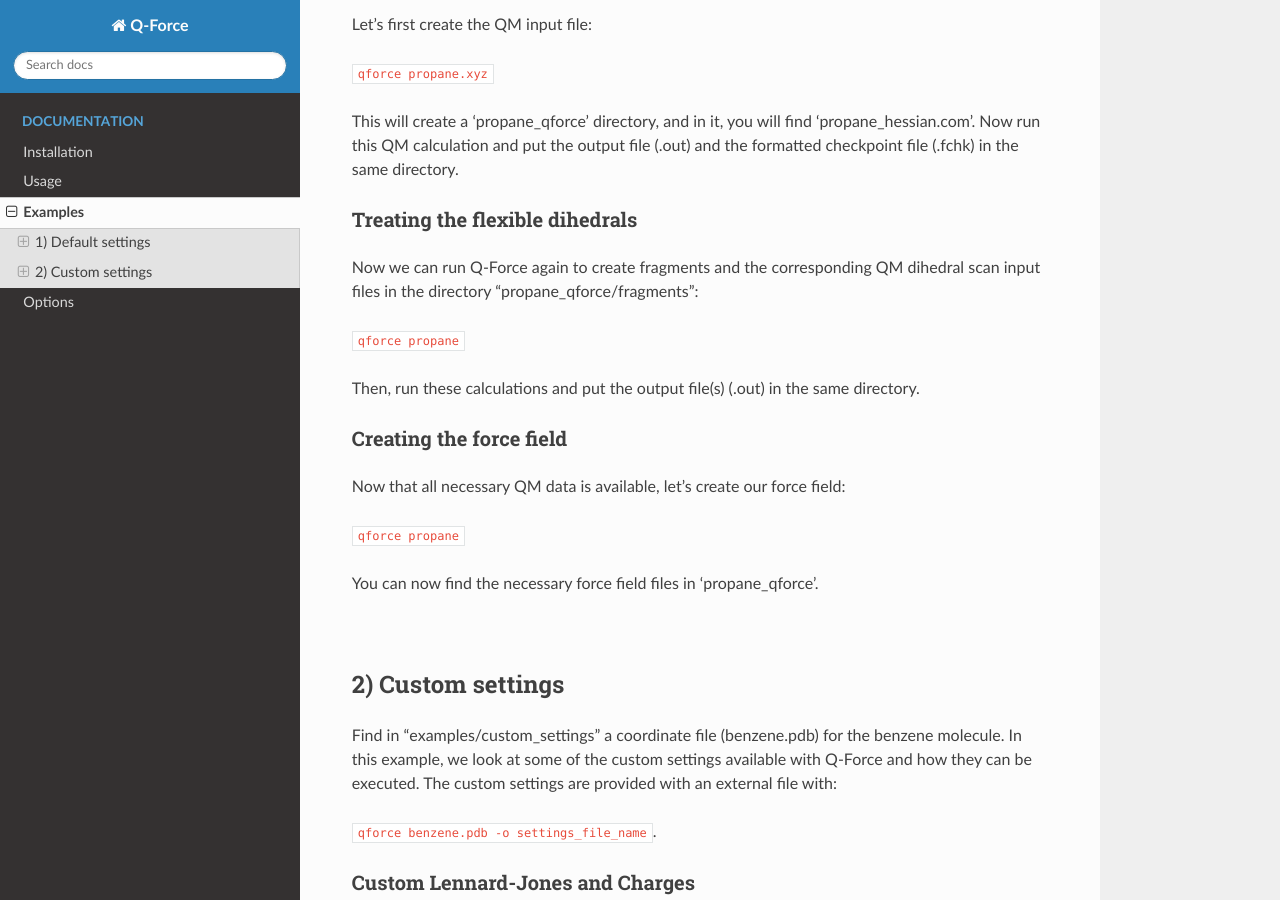
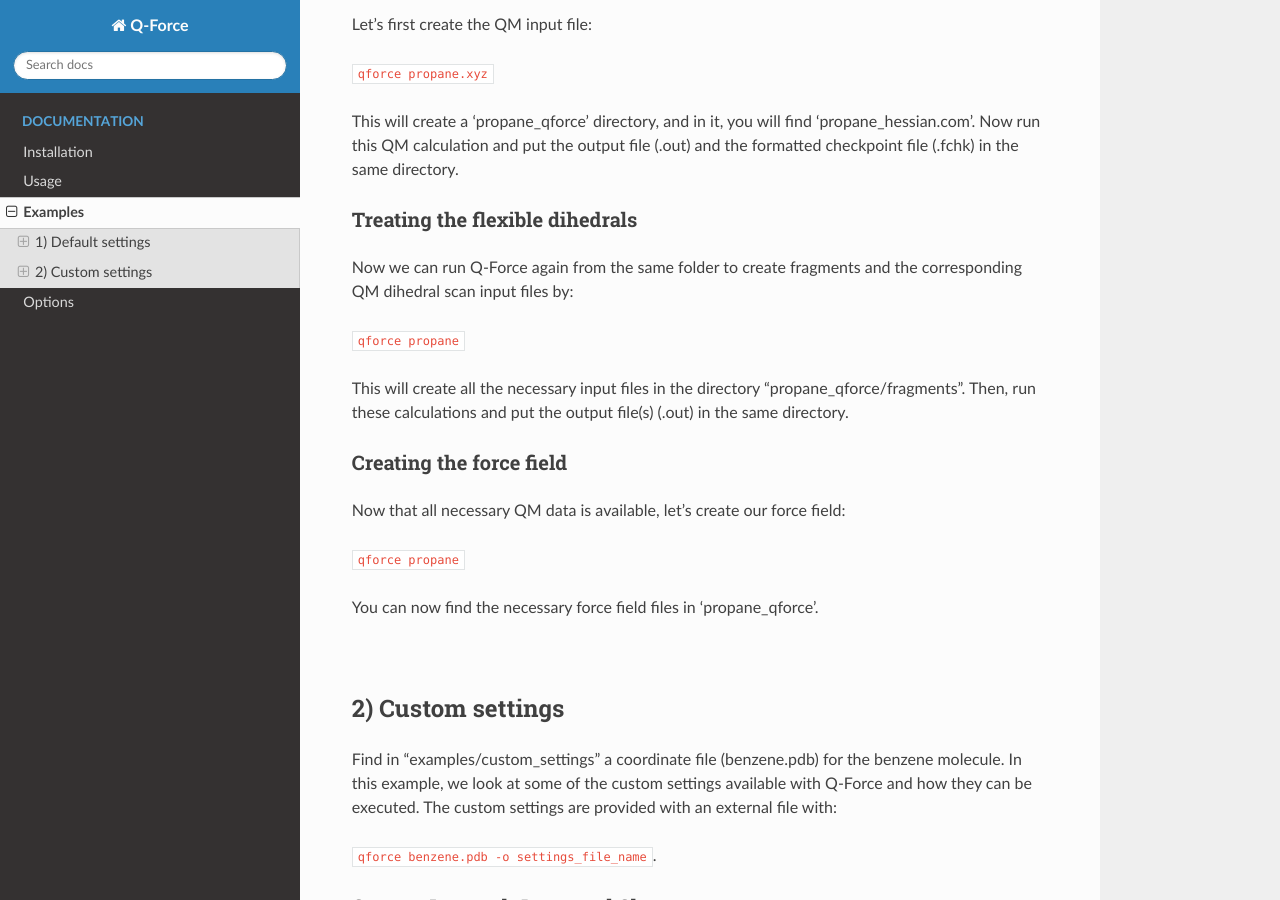
Before and after one commit to selimsami/qforce, a Sphinx documentation site: the page built from docs/source/examples.rst, in a window 1280 px wide and 900 px high, scrolled down 445 px. Built offline with Sphinx 7.4.7 and the Read the Docs theme 2.0.0, drawn with Linux system fonts in a browser that asks for light colours.

Commit message:
preparing for release

```diff
--- a/docs/source/examples.rst
+++ b/docs/source/examples.rst
@@ -26,11 +26,12 @@ Now run this QM calculation and put the output file (.out) and the formatted che
 Treating the flexible dihedrals
 ++++++++++++++++++++++++++++++++
 
-Now we can run Q-Force again to create fragments and the corresponding QM dihedral scan input
-files in the directory "propane_qforce/fragments":
+Now we can run Q-Force again from the same folder to create fragments and the corresponding QM dihedral scan input
+files by:
 
 :code:`qforce propane`
 
+This will create all the necessary input files in the directory "propane_qforce/fragments".
 Then, run these calculations and put the output file(s) (.out) in the same directory.
 
 Creating the force field
--- a/setup.cfg
+++ b/setup.cfg
@@ -31,4 +31,4 @@ install-requires =
     seaborn
     networkx
     pulp<2.2
-    numba
+    numba>0.40
```
Also changed, not shown: examples/README.md (added), 9 other files.
